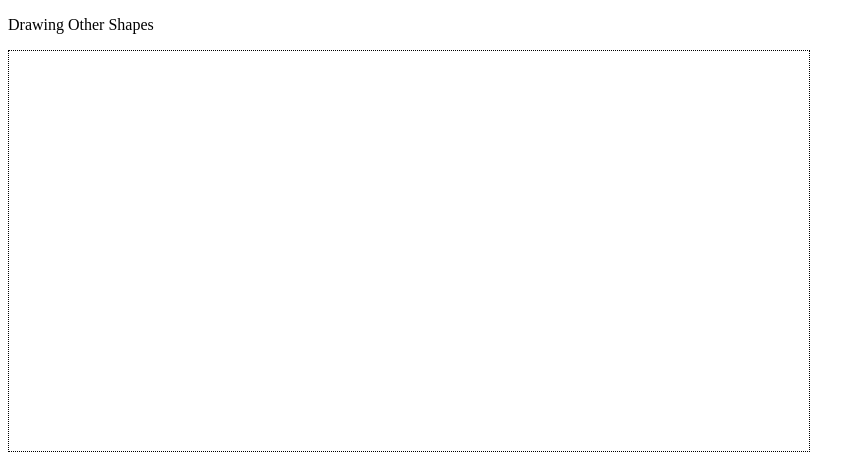
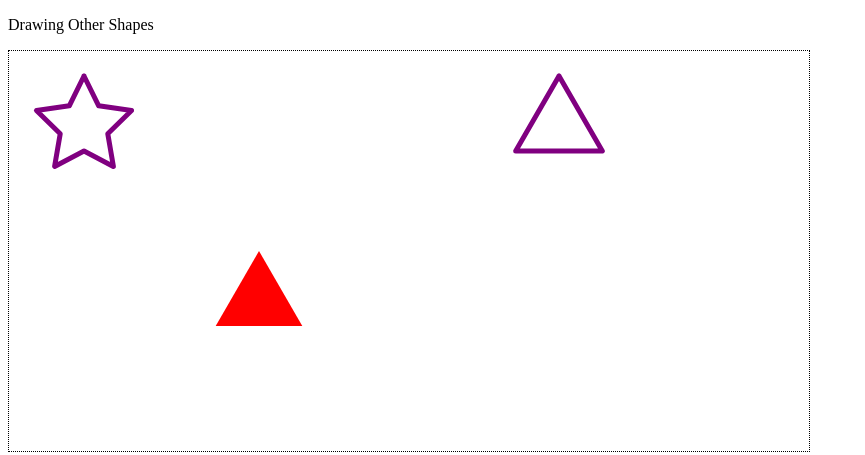
Before and after one commit to AuntieEm/Web-Interaction-and-Animation, a plain HTML site: page Week 3/Activity 1-Create JS/CreateJS/1-Starting/4F-Polystar.htm in a window 1280 px wide. Shown: the whole page, without its empty margins (0-865 px from the left). Drawn offline with Linux system fonts and the light colour scheme.

Commit message:
Week 3 Activity 1 - Create Js
part 6 of 12 - Drawing other shapes

```diff
--- a/Week 3/Activity 1-Create JS/CreateJS/1-Starting/js/Polystar.js
+++ b/Week 3/Activity 1-Create JS/CreateJS/1-Starting/js/Polystar.js
@@ -1,5 +1,37 @@
 window.onload = function() {
+
+	var canvas = document.getElementById("canvas1");
+	var stage = new createjs.Stage(canvas);
+
+	var shape = new createjs.Shape();
+
+	shape.graphics.beginStroke("purple");
+	shape.graphics.setStrokeStyle(5, "round", "round");
+
+	//draw polystar(x,y,radius, #sides, pointSize, angle)
+	//pointSize - 0 - Polygon 1-spikes
+	//5 sides star
+	shape.graphics.drawPolyStar(75, 75, 50,5,.5,-90);
+
+	//a 3 sided polygon - triangle
+	shape.graphics.drawPolyStar(550, 75, 50, 3, 0,-90);
+
+	var shape2 = new createjs.Shape();
+
+	shape2.graphics.beginFill("red");
+	shape2.graphics.drawPolyStar(250,250,50, 3, 0, -90);
+
+	stage.addChild(shape2);
+
+	//add event listener to make it clickable
+	shape2.addEventListener("click", function(event){
+		console.log("Red triangle has been clicked");
+		});
 
 
 
+	stage.addChild(shape);
+	stage.update();
+
+
 }
--- a/Week 3/Activity 1-Create JS/CreateJS/2-Finished/js/Polystar.js
+++ b/Week 3/Activity 1-Create JS/CreateJS/2-Finished/js/Polystar.js
@@ -1,4 +1,4 @@
-window.onload = function() {
+//adwindow.onload = function() {
 
 	var canvas = document.getElementById("canvas1");
 	var stage = new createjs.Stage(canvas);
```
Also changed, not shown: Week 3/Activity 1-Create JS/CreateJS/2-Finished/4F-Polystar.htm (+1 -1 lines).
